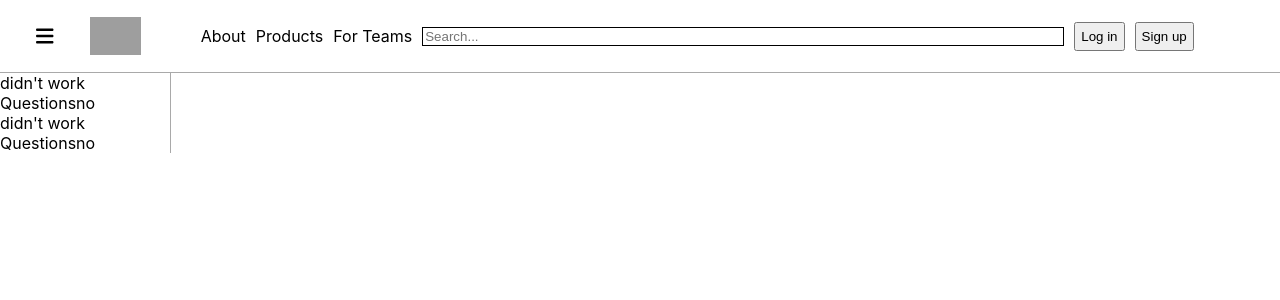
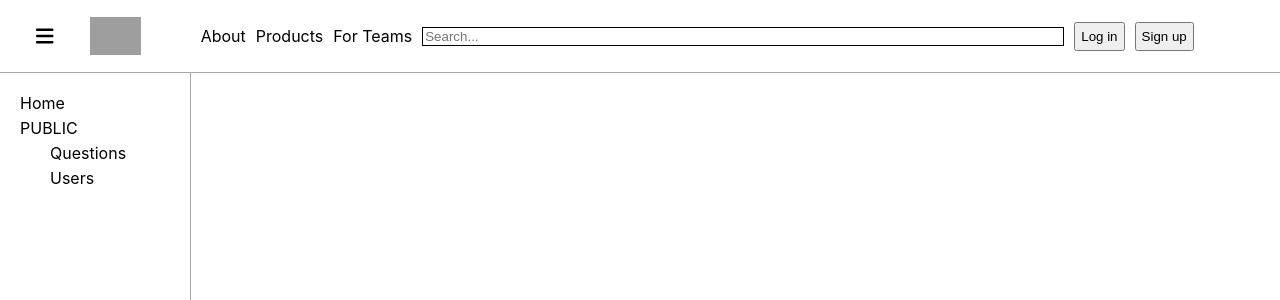
Before and after one commit to codestates-seb/seb39_pre_052, a React (Create React App) app in the folder fe/: page / in a window 1280 px wide. Shown: the top 300 px of the page. Built offline with nearby package versions, Linux system fonts and the light colour scheme; grey boxes are pictures that could not be loaded.

Commit message:
SNB can now render the menu and submenu based on menu array

```diff
--- a/fe/src/Components/SNB.js
+++ b/fe/src/Components/SNB.js
@@ -1,17 +1,28 @@
 import styled from "styled-components";
 
 const Nav = styled.nav`
-    padding-right: 20px;
+    padding: 20px;
     border-right: 1px solid darkgray;
     flex-basis: 150px;
     flex-shrink: 1;
+    height: 90vh;
 `
 
+const Menu = styled.div`
+    > * {
+        margin-bottom: 5px;
+    }
+
+    /* Sub Menu */
+    > div:not(:first-child) {
+        margin-left: 30px;
+    }
+`
 
 const SNB = () => {
 
     const menus = [
-        { name: "Home", path: "" },
+        { name: "Home", path: "", submenus: [] },
         {
             name: "PUBLIC", path: "", submenus: [
                 { name: "Questions", path: "" },
@@ -20,30 +31,21 @@ const SNB = () => {
         }
     ]
 
+    //path will be added later with { NavLink }'s "to" attribute
     return (
         <Nav>
             {menus.map((menu, idx) => {
-                if (menu.submenus !== undefined) {
-                    menu.submenus.map((sub, idx) => {
-                        return (
-                            <>
-                                <div>{sub.name}</div>
-                                <div>WORKED!</div>
-                            </>
-                        )
-                    })
-                }
                 return (
-                    <>
-                        <div>didn't work</div>
-                        <div>{menus[1].submenus[0].name}no</div>
-                    </>
+                    <Menu key={idx}>
+                        <div >{menu.name}</div>
+
+                        {menu.submenus.map((sub, index) => {
+                            return (
+                                <div key={index}>{sub.name}</div>
+                            )
+                        })}
+                    </Menu>
                 )
-                // return (
-                //     <>
-                //         <div>{menu.name}</div>
-                //     </>
-                // )
             })}
         </Nav>
     )
```
